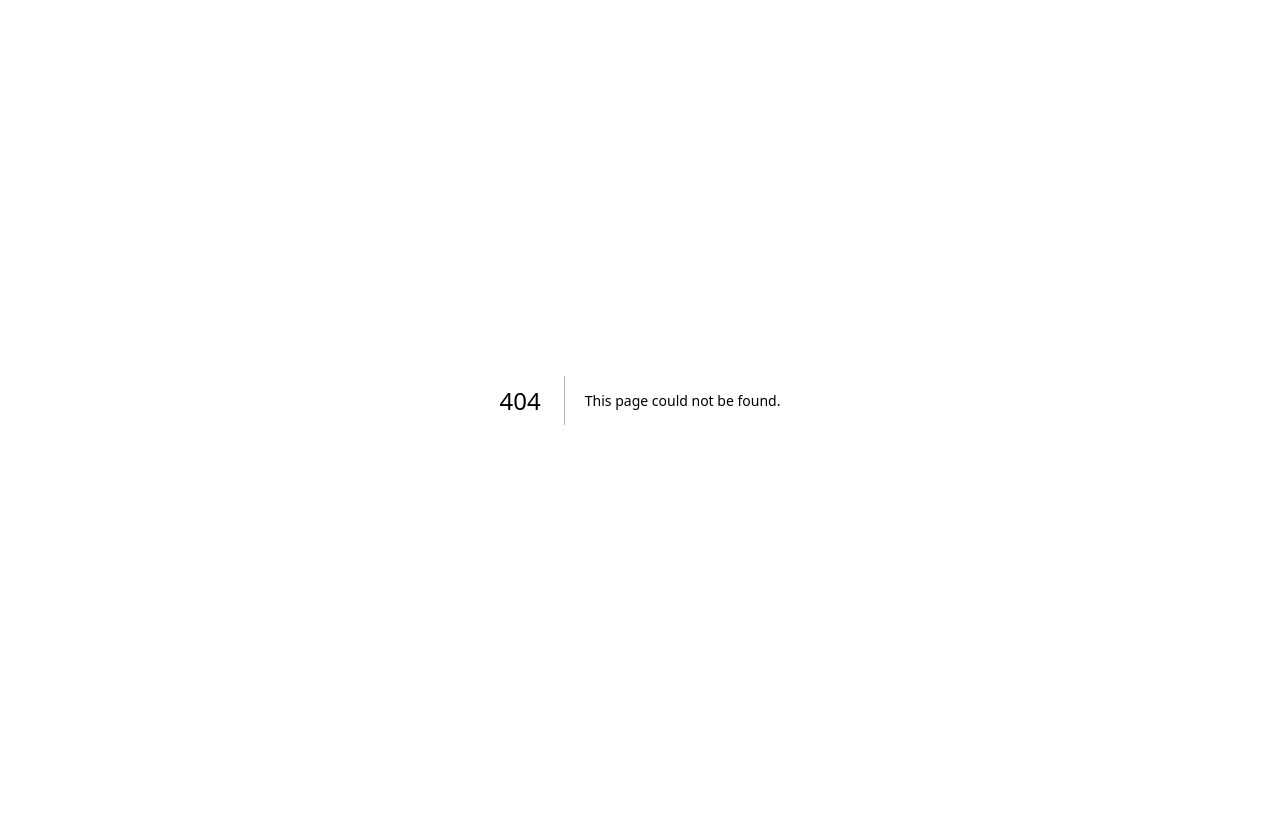
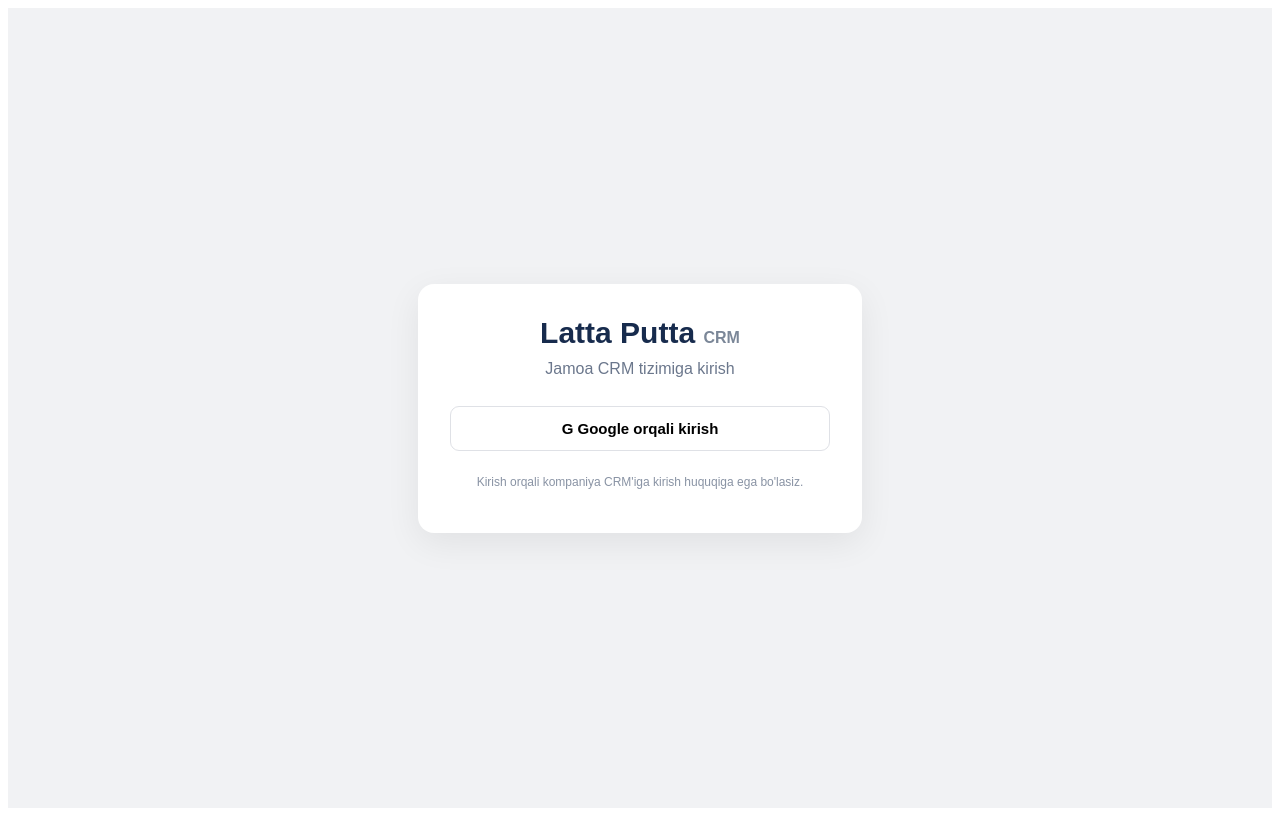
Before and after one commit to umarovcoder/crm, a Next.js app: page /login in a window 1280 px wide. Before the commit this address had no page. Built offline with nearby package versions, Linux system fonts and the light colour scheme; no server answers.

Commit message:
Add Google login page

```diff
--- /dev/null
+++ b/app/login/page.tsx
@@ -0,0 +1,30 @@
+"use client";
+
+import { useState } from "react";
+import { createClient } from "@supabase/supabase-js";
+
+const supabase = createClient(process.env.NEXT_PUBLIC_SUPABASE_URL!, process.env.NEXT_PUBLIC_SUPABASE_PUBLISHABLE_KEY!);
+
+export default function LoginPage() {
+  const [loading, setLoading] = useState(false);
+  const [error, setError] = useState("");
+
+  async function login() {
+    setLoading(true); setError("");
+    const { error } = await supabase.auth.signInWithOAuth({
+      provider: "google",
+      options: { redirectTo: `${window.location.origin}/auth/callback` },
+    });
+    if (error) { setError(error.message); setLoading(false); }
+  }
+
+  return <main style={{minHeight:"100vh",display:"grid",placeItems:"center",background:"#f1f2f4",fontFamily:"Arial,sans-serif"}}>
+    <section style={{width:380,maxWidth:"calc(100% - 32px)",background:"white",borderRadius:16,padding:32,boxShadow:"0 10px 35px #00000012",textAlign:"center"}}>
+      <div style={{fontSize:30,fontWeight:800,color:"#172b4d"}}>Latta Putta <span style={{fontSize:16,color:"#7b8798"}}>CRM</span></div>
+      <p style={{color:"#6b778c",margin:"10px 0 28px"}}>Jamoa CRM tizimiga kirish</p>
+      <button onClick={login} disabled={loading} style={{width:"100%",padding:"13px 16px",border:"1px solid #dfe1e6",borderRadius:9,background:"white",fontWeight:700,fontSize:15,cursor:"pointer"}}>{loading ? "Kutilmoqda..." : "G  Google orqali kirish"}</button>
+      {error && <p style={{color:"#de350b",fontSize:13,marginTop:14}}>{error}</p>}
+      <p style={{fontSize:12,color:"#8993a4",marginTop:24}}>Kirish orqali kompaniya CRM'iga kirish huquqiga ega bo'lasiz.</p>
+    </section>
+  </main>;
+}
```
